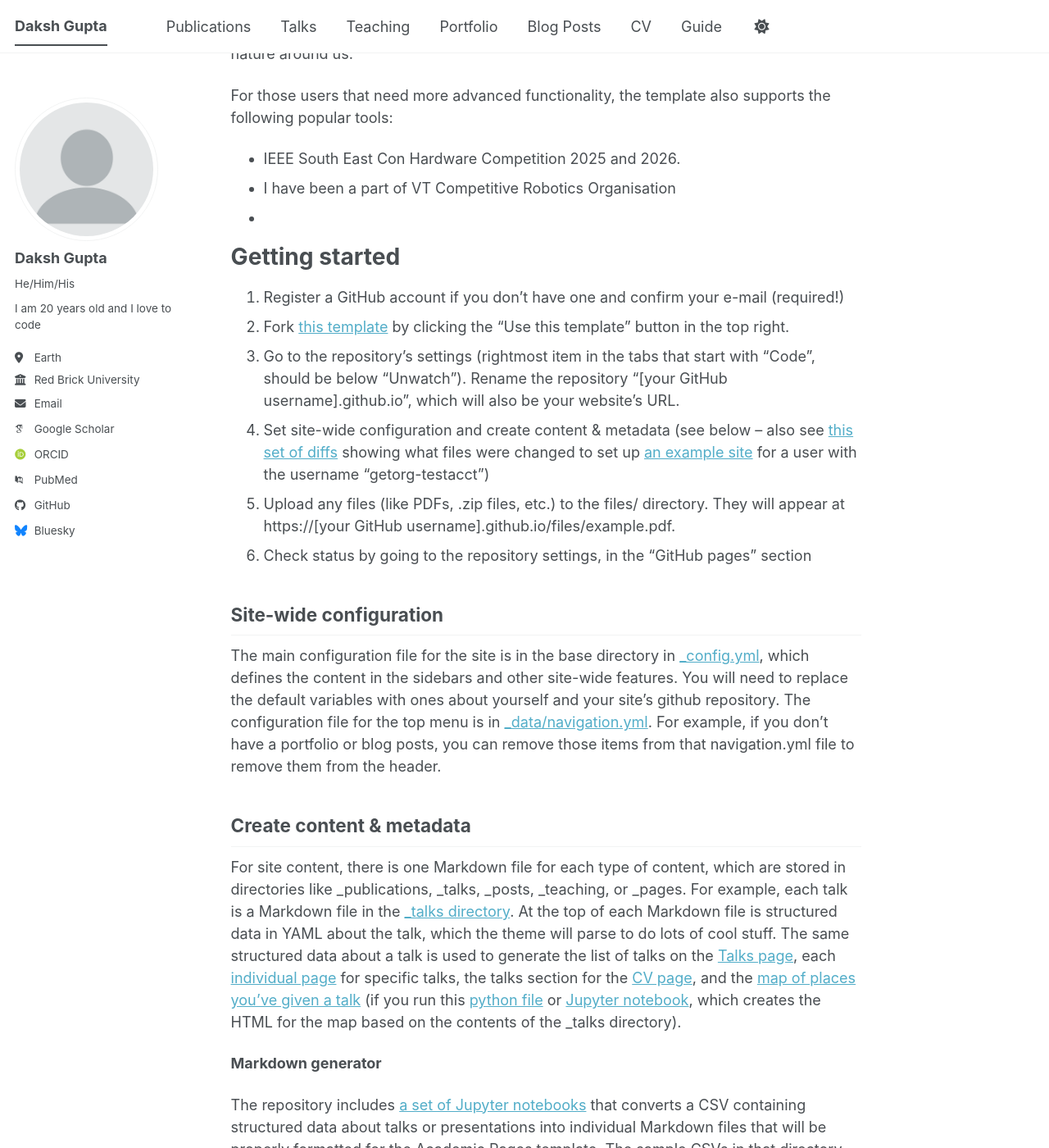
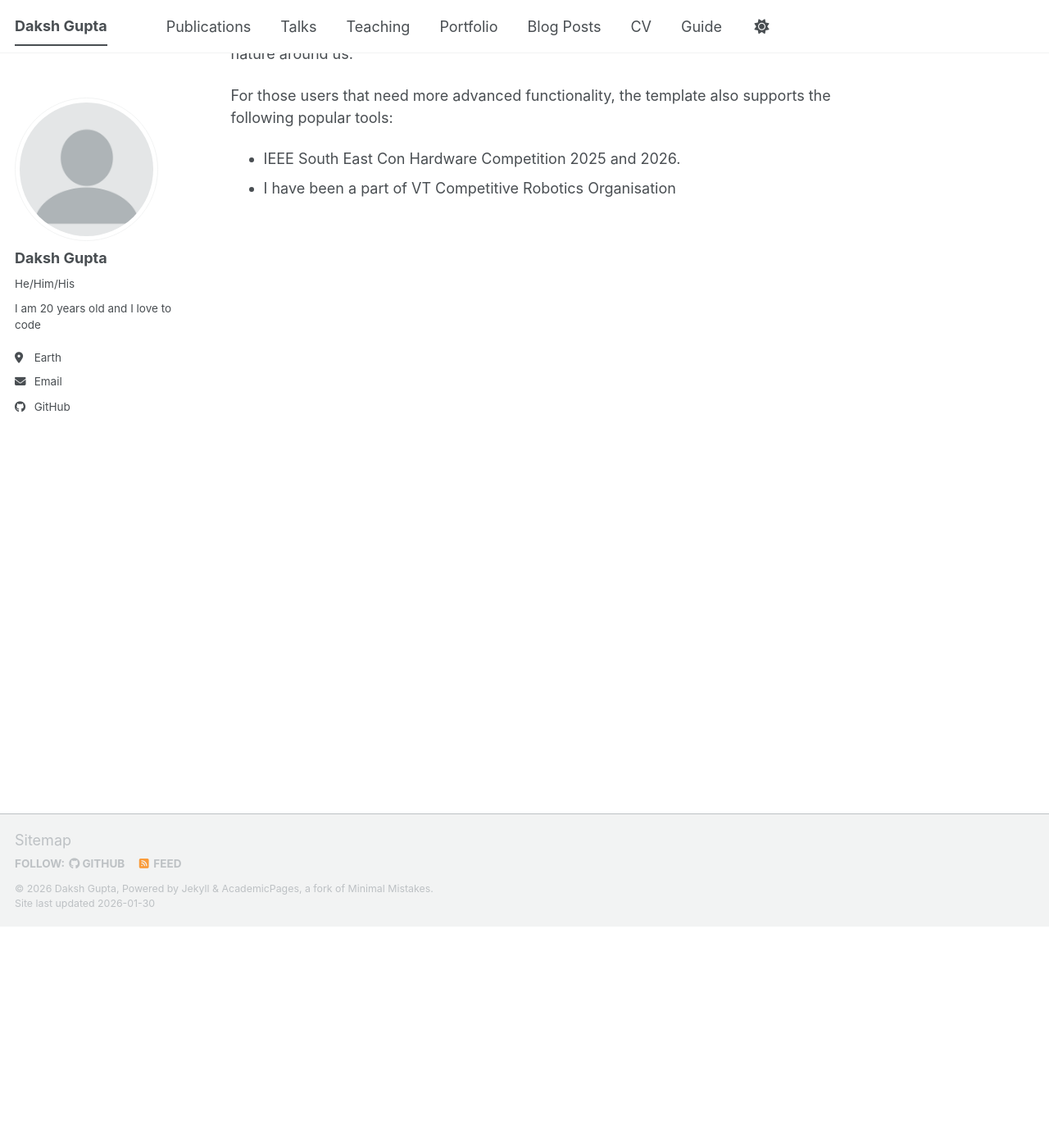
Before and after one commit to AdvanceUser2005/AdvanceUser2005.github.io, a Jekyll site: the page built from _pages/about.md, in a window 1280 px wide and 1400 px high, scrolled down 270 px. Shown: the whole window at 82% size. Built offline with Jekyll 4.4.1, drawn with Linux system fonts in a browser that asks for light colours; some web fonts are replaced; a script bundle is joined from its source files by our own code; library files that are not in the unit come from our copies; some of the changed text lies outside the part shown.

Commit message:
Removed uneccesary side bar information

```diff
--- a/_config.yml
+++ b/_config.yml
@@ -28,20 +28,20 @@
   pronouns         : "He/Him/His"
   bio              : "I am 20 years old and I love to code"
   location         : "Earth"
-  employer         : "Red Brick University"
+  employer         : #"Red Brick University"
   uri              : # URL
   email            : "mailtodaksh@vt.edu"
 
   # Academic websites
   academia         : # URL
   arxiv            : # URL - Update with the correct link to your profile
-  googlescholar    : "https://scholar.google.com/citations?user=PS_CX0AAAAAJ"
+  googlescholar    : #"https://scholar.google.com/citations?user=PS_CX0AAAAAJ"
   inspire-hep      : # URL
   impactstory      : # URL
-  orcid            : "https://orcid.org/yourorcidurl"
+  orcid            : #"https://orcid.org/yourorcidurl"
   semantic         : # URL
   ssrn             : # URL
-  pubmed           : "https://www.ncbi.nlm.nih.gov/pubmed/?term=john+snow"
+  pubmed           : #"https://www.ncbi.nlm.nih.gov/pubmed/?term=john+snow"
   researchgate     : # URL
   scopus           : # URL
   zotero           : # URL
@@ -51,13 +51,13 @@
   bitbucket        : # Username - Update with your username on the site
   codepen          : # Username
   dribbble         : # Username
-  github           : "academicpages"
+  github           : "AdvanceUser2005"
   kaggle           : # Username
   stackoverflow    : # User number or user number and name (i.e., use "1" or "1/jeff-atwood")
 
   # Social media
   artstation       : # Username
-  bluesky          : "bsky.app" # Replace this with you Bluesky username
+  bluesky          : #"bsky.app" # Replace this with you Bluesky username
   facebook         : # Username
   flickr           : # Username
   foursquare       : # Username
--- a/_pages/about.md
+++ b/_pages/about.md
@@ -16,37 +16,3 @@
 For those users that need more advanced functionality, the template also supports the following popular tools:
 - IEEE South East Con Hardware Competition 2025 and 2026.
 - I have been a part of VT Competitive Robotics Organisation
--
-
-Getting started
-======
-1. Register a GitHub account if you don't have one and confirm your e-mail (required!)
-1. Fork [this template](https://github.com/academicpages/academicpages.github.io) by clicking the "Use this template" button in the top right.
-1. Go to the repository's settings (rightmost item in the tabs that start with "Code", should be below "Unwatch"). Rename the repository "[your GitHub username].github.io", which will also be your website's URL.
-1. Set site-wide configuration and create content & metadata (see below -- also see [this set of diffs](https://archive.is/3TPas) showing what files were changed to set up [an example site](https://getorg-testacct.github.io) for a user with the username "getorg-testacct")
-1. Upload any files (like PDFs, .zip files, etc.) to the files/ directory. They will appear at https://[your GitHub username].github.io/files/example.pdf.
-1. Check status by going to the repository settings, in the "GitHub pages" section
-
-Site-wide configuration
-------
-The main configuration file for the site is in the base directory in [_config.yml](https://github.com/academicpages/academicpages.github.io/blob/master/_config.yml), which defines the content in the sidebars and other site-wide features. You will need to replace the default variables with ones about yourself and your site's github repository. The configuration file for the top menu is in [_data/navigation.yml](https://github.com/academicpages/academicpages.github.io/blob/master/_data/navigation.yml). For example, if you don't have a portfolio or blog posts, you can remove those items from that navigation.yml file to remove them from the header.
-
-Create content & metadata
-------
-For site content, there is one Markdown file for each type of content, which are stored in directories like _publications, _talks, _posts, _teaching, or _pages. For example, each talk is a Markdown file in the [_talks directory](https://github.com/academicpages/academicpages.github.io/tree/master/_talks). At the top of each Markdown file is structured data in YAML about the talk, which the theme will parse to do lots of cool stuff. The same structured data about a talk is used to generate the list of talks on the [Talks page](https://academicpages.github.io/talks), each [individual page](https://academicpages.github.io/talks/2012-03-01-talk-1) for specific talks, the talks section for the [CV page](https://academicpages.github.io/cv), and the [map of places you've given a talk](https://academicpages.github.io/talkmap.html) (if you run this [python file](https://github.com/academicpages/academicpages.github.io/blob/master/talkmap.py) or [Jupyter notebook](https://github.com/academicpages/academicpages.github.io/blob/master/talkmap.ipynb), which creates the HTML for the map based on the contents of the _talks directory).
-
-**Markdown generator**
-
-The repository includes [a set of Jupyter notebooks](https://github.com/academicpages/academicpages.github.io/tree/master/markdown_generator
-) that converts a CSV containing structured data about talks or presentations into individual Markdown files that will be properly formatted for the Academic Pages template. The sample CSVs in that directory are the ones I used to create my own personal website at stuartgeiger.com. My usual workflow is that I keep a spreadsheet of my publications and talks, then run the code in these notebooks to generate the Markdown files, then commit and push them to the GitHub repository.
-
-How to edit your site's GitHub repository
-------
-Many people use a git client to create files on their local computer and then push them to GitHub's servers. If you are not familiar with git, you can directly edit these configuration and Markdown files directly in the github.com interface. Navigate to a file (like [this one](https://github.com/academicpages/academicpages.github.io/blob/master/_talks/2012-03-01-talk-1.md) and click the pencil icon in the top right of the content preview (to the right of the "Raw | Blame | History" buttons). You can delete a file by clicking the trashcan icon to the right of the pencil icon. You can also create new files or upload files by navigating to a directory and clicking the "Create new file" or "Upload files" buttons.
-
-Example: editing a Markdown file for a talk
-![Editing a Markdown file for a talk](/images/editing-talk.png)
-
-For more info
-------
-More info about configuring Academic Pages can be found in [the guide](https://academicpages.github.io/markdown/), the [growing wiki](https://github.com/academicpages/academicpages.github.io/wiki), and you can always [ask a question on GitHub](https://github.com/academicpages/academicpages.github.io/discussions). The [guides for the Minimal Mistakes theme](https://mmistakes.github.io/minimal-mistakes/docs/configuration/) (which this theme was forked from) might also be helpful.
```
